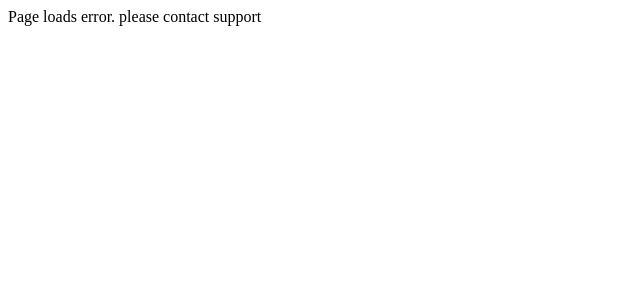
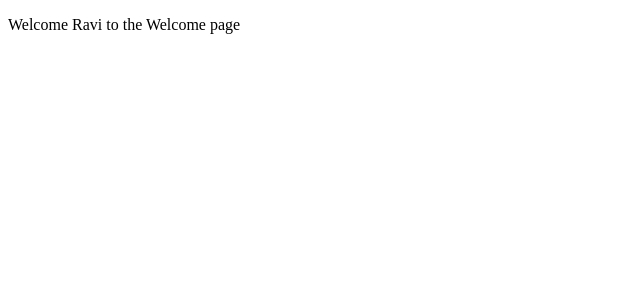
Before and after one commit to Ravibharathi-rv/fullstack_app, an Angular app in the folder frontend/todo/: page /welcome/Ravi in a window 1280 px wide. Shown: the top 300 px of the page, without its empty margins (0-640 px from the left). Built offline with nearby package versions, Linux system fonts and the light colour scheme.

Commit message:
welcome component updated with router parameter

```diff
--- a/frontend/todo/src/app/app-routing.module.ts
+++ b/frontend/todo/src/app/app-routing.module.ts
@@ -9,7 +9,7 @@ import { ErrorComponent } from './error/error.component';
 const routes: Routes = [
   {path: '', component:LoginComponent}, // when path not given it consider this component is the home page or default page.
   {path:'login', component:LoginComponent}, // route path and component name for LoginComponent
-  {path: 'welcome', component:WelcomeComponent}, // route path and component name for WelcomeComponent
+  {path: 'welcome/:name', component:WelcomeComponent}, // route path and component name for WelcomeComponent
   {path:'**', component: ErrorComponent} //if any undefined url access, this component invoked
 ];
 
--- a/frontend/todo/src/app/login/login.component.ts
+++ b/frontend/todo/src/app/login/login.component.ts
@@ -1,6 +1,6 @@
 import { Component, OnInit } from '@angular/core';
 import { invalid } from '@angular/compiler/src/render3/view/util';
-import { Router } from '@angular/router';
+import { Router } from '@angular/router'; // imported for Router.
 
 @Component({
   selector: 'app-login',
@@ -15,7 +15,9 @@ export class LoginComponent implements OnInit {
   errorMsg : string ='Invalid username/password'
   invalidCred : boolean= false;
 
-  //dependency injection. route is Router type variable, constructor make this member variable also.
+  //dependency injection. route is Router type variable it injected to the login component for Routing,
+  //constructor make this member variable also.
+  // private blocks the route in outside scope
   constructor(private route:Router) { }
 
   ngOnInit(): void {
@@ -28,7 +30,7 @@ export class LoginComponent implements OnInit {
       this.invalidCred = false;
 
       //route to another page using navigate
-      this.route.navigate(['welcome']);  //
+      this.route.navigate(['welcome']);  //  navigate method only accepts array of values. array contains redirecting component names.
 
    }else{
      this.invalidCred = true;
--- a/frontend/todo/src/app/welcome/welcome.component.html
+++ b/frontend/todo/src/app/welcome/welcome.component.html
@@ -1 +1 @@
-<p>welcome works!</p>
+<p>Welcome {{name}} to the Welcome page</p>
--- a/frontend/todo/src/app/welcome/welcome.component.ts
+++ b/frontend/todo/src/app/welcome/welcome.component.ts
@@ -1,4 +1,5 @@
 import { Component, OnInit } from '@angular/core';
+import { ActivatedRoute } from '@angular/router'; // injected for Router parameter
 //import {AppComponent} from '../app.component'; // importing another component
 
 @Component({
@@ -7,10 +8,19 @@ import { Component, OnInit } from '@angular/core';
   styleUrls: ['./welcome.component.css']
 })
 export class WelcomeComponent implements OnInit {
+  name : string;
+  // route is a ActivateRoute type means that current router type of the component.
+  constructor(private route : ActivatedRoute) { }
 
-  constructor() { }
 
   ngOnInit(): void {
+
+    console.log(this.route.snapshot.params['name']);
+
+    //  this.route.snapshot.params['name'];   // access the welcome component with.
+    // we can get the value from the above parameter through member varible only like below.
+    this.name = this.route.snapshot.params['name']; // it bind to the html page using interpolation.
+
   }
 
 }
```
